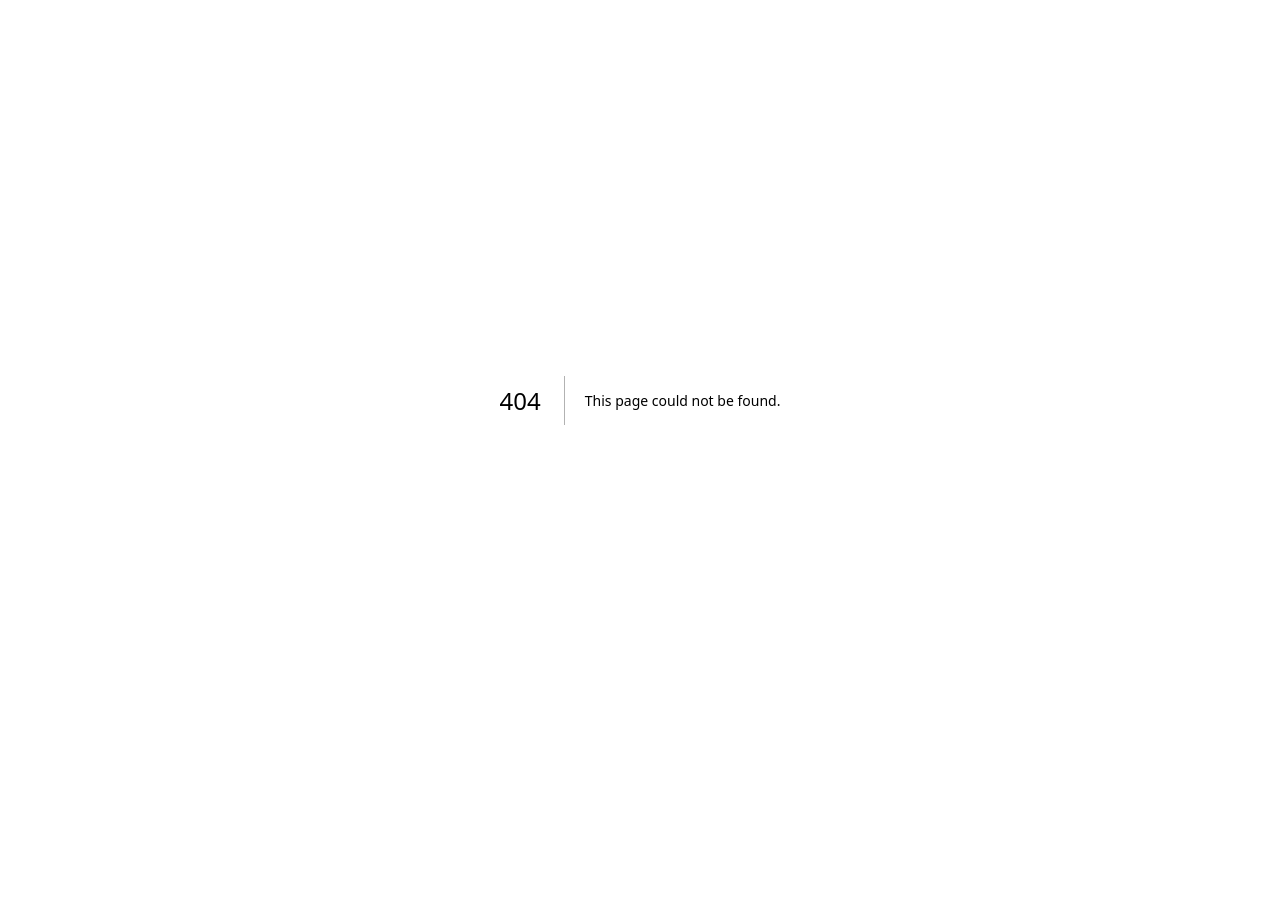
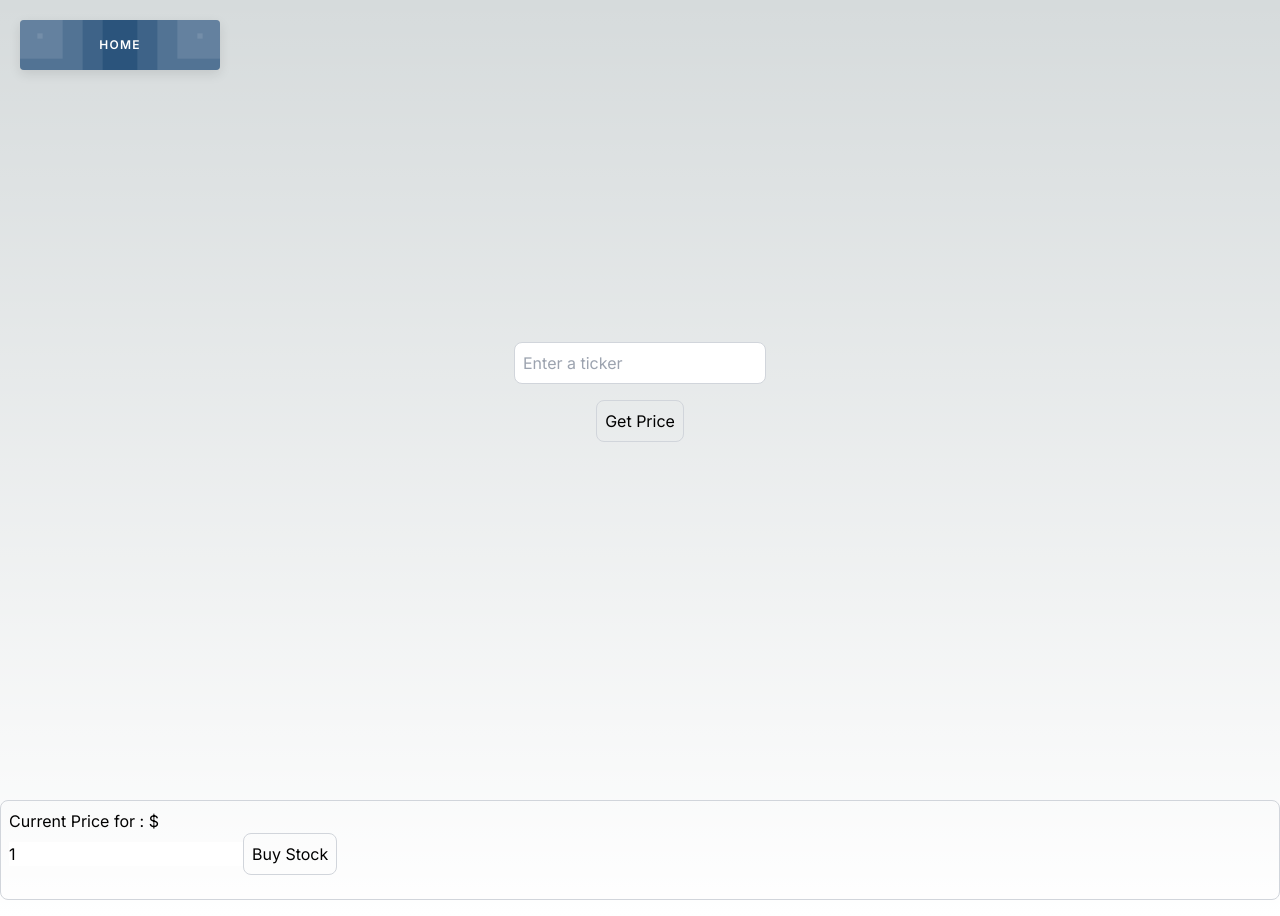
Before and after one commit to EMAlbright/tradingapp, a Next.js app: page /trade in a window 1280 px wide. Before the commit this address had no page. Before the commit the page ends 800 px from the top, so only its background shows below. Built offline with nearby package versions, Linux system fonts and the light colour scheme.

Commit message:
added buy, working on sell

```diff
--- a/src/app/api/users/buyStock/route.ts
+++ b/src/app/api/users/buyStock/route.ts
@@ -7,8 +7,9 @@ export async function POST(request: NextRequest){
     const{symbol, quantity} = await request.json();
     const userID = await getDataFromToken(request);
     const user = await User.findOne({_id:userID});
-
-    const finnhubRes =await fetch(`https://finnhub.io/api/v1/quote?symbol=${symbol}&token=${process.env.FINNHUB_API!}`);
+    const key = process.env.NEXT_PUBLIC_FINNHUB_API;
+    //fix key later
+    const finnhubRes =await fetch(`https://finnhub.io/api/v1/quote?symbol=${symbol}&token=${key}`);
     const stockData = await finnhubRes.json();
     const currPrice = stockData.c;
     const total = currPrice * quantity;
@@ -18,12 +19,21 @@ export async function POST(request: NextRequest){
     }
 
     user.balance -= total;
-    user.positions.push({
+
+    user.tradePositions.push({
         symbol,
         quantity,
-        purchasePrice: currPrice
+        price: currPrice
     });
+
     await user.save();
-
-    return NextResponse.json({ message: "Stock purchased successfully" });
+    console.log(user.balance);
+    return NextResponse.json({
+        balance: user.balance,
+        tradePosition: {
+            symbol: symbol,
+            quantity: quantity,
+            price: currPrice
+        }
+    });
 }
--- a/src/app/api/users/login/route.ts
+++ b/src/app/api/users/login/route.ts
@@ -39,7 +39,6 @@ export async function POST(request: NextRequest) {
         }
         //create token
         const token = await jwt.sign(tokenData, process.env.TOKEN_SECRET!, {expiresIn: "1d"})
-
         const response = NextResponse.json({
             message: "Login successful",
             sucess: true,
--- a/src/app/api/users/sellStock/route.ts
+++ b/src/app/api/users/sellStock/route.ts
@@ -0,0 +1,36 @@
+import { NextRequest, NextResponse } from "next/server";
+import { getDataFromToken } from "@/helpers/getDataFromToken";
+import User from "@/models/userModel";
+
+export async function POST(request: NextRequest){
+    const{symbol, quantity} = await request.json();
+    const userID = await getDataFromToken(request);
+    const user = await User.findOne({_id:userID});
+    const key = process.env.NEXT_PUBLIC_FINNHUB_API;
+    //fix key later
+    const finnhubRes =await fetch(`https://finnhub.io/api/v1/quote?symbol=${symbol}&token=${key}`);
+    const stockData = await finnhubRes.json();
+    const currPrice = stockData.c;
+    const sellTotal = currPrice * quantity;
+
+    user.balance += sellTotal;
+    //check if user has symbol in a position
+    // check if user has the quantity or less than in position
+    // if true, execute trade
+    user.tradePositions.push({
+        symbol,
+        quantity,
+        price: currPrice
+    });
+
+    await user.save();
+    console.log(user.balance);
+    return NextResponse.json({
+        balance: user.balance,
+        tradePosition: {
+            symbol: symbol,
+            quantity: quantity,
+            price: currPrice
+        }
+    });
+}
--- a/src/app/buyStock/page.tsx
+++ b/src/app/buyStock/page.tsx
@@ -3,6 +3,7 @@ import React, { useState } from "react";
 import axios from "axios";
 import { useRouter } from "next/navigation";
 import toast from "react-hot-toast";
+import { NextResponse } from "next/server";
 
 export default function BuyStockPage() {
     const [symbol, setSymbol] = useState("");
@@ -14,8 +15,11 @@ export default function BuyStockPage() {
     const fetchStockPrice = async () => {
         try {
             setLoading(true);
-            const response = await fetch(`https://finnhub.io/api/v1/quote?symbol=${symbol}&token=${process.env.FINNHUB_API!}`);
+            const key = process.env.NEXT_PUBLIC_FINNHUB_API;
+            //fix key later
+            const response = await fetch(`https://finnhub.io/api/v1/quote?symbol=${symbol}&token=${key}`);
             const data = await response.json();
+            console.log(data.c);
             setPrice(data.c);
         } catch (error) {
             console.error("Failed to fetch stock price", error);
@@ -25,10 +29,23 @@ export default function BuyStockPage() {
         }
     };
 
+    const onSellStock = async() => {
+        //check if user has symbol in a position
+    // check if user has the quantity or less than in position
+    // if true, execute trade
+        try{
+            setLoading(true);
+        }
+        catch(error: any){
+            return toast.error(error.response?.data?.error || "Stock purchase failed");
+
+        }
+    }
+
     const onBuyStock = async() => {
         try{
             setLoading(true);
-            const response = await axios.post("/api/buyStock", {symbol, quantity, price})
+            const response = await axios.post("/api/users/buyStock", {symbol, quantity, price})
             toast.success("Stock purchased!")
             router.push("/home")
         }
@@ -38,4 +55,38 @@ export default function BuyStockPage() {
             setLoading(false);
         }
     }
+
+    return(
+        <div className="mainContainer">
+            <div className="flex flex-col items-center justify-center min-h-screen py-2">
+            <input
+            className="p-2 border border-gray-300 rounded-lg mb-4"
+            type="text"
+            placeholder="Enter a ticker"
+            value={symbol}
+            onChange={(e) => setSymbol(e.target.value)}
+            />
+            <button onClick={fetchStockPrice}
+            className="p-2 border border-gray-300 rounded-lg mb-4">
+                Get Price
+            </button>
+            </div>
+            <div className="p-2 border border-gray-300 rounded-lg mb-4">
+                <p>Current Price for {symbol}: ${price}</p>
+                    <input
+                    type="number"
+                    min="1"
+                    placeholder="Enter a quantity"
+                    value={quantity}
+                    onChange={(e) => setQuantity(Number(e.target.value))}
+                    />
+                    <button
+                        onClick={onBuyStock}
+                        className="p-2 border border-gray-300 rounded-lg mb-4"
+                    >
+                    Buy Stock
+                    </button>
+            </div>
+        </div>
+    )
 }
--- a/src/app/home/page.tsx
+++ b/src/app/home/page.tsx
@@ -5,12 +5,13 @@ import React, { useState, useEffect } from 'react';
 import StockList from '../tradingview/page';
 import { useRouter } from "next/navigation";
 import Balance from '../userBalance/page';
+import axios from 'axios';
+import toast from 'react-hot-toast';
 
 export default function Home() {
 
   const [scrollPosition, setScrollPosition] = useState(0);
   const [loading, setLoading] = useState(false);
-  const [data, setData] = useState([]);
   const router = useRouter();
 
   const handleScroll = () => {
@@ -48,7 +49,7 @@ export default function Home() {
         </Link>
       </div>
       <div className="Trade">
-        <Link href="/Trade" className="Trade">
+        <Link href="/trade" className="Trade">
           Trade
         </Link>
       </div>
--- /dev/null
+++ b/src/app/trade/page.tsx
@@ -0,0 +1,22 @@
+"use client";
+import BuyStockPage from "../buyStock/page"
+import Router, { useRouter } from "next/navigation";
+import "./trade.css";
+
+export default function TradingPage() {
+    const router = useRouter();
+
+    const onHome = async() =>{
+        router.push("/home");
+    }
+
+    return(
+        <div className="trading-page">
+            <button className="homeButton" onClick={onHome}>
+                <i className="animation">
+                    </i>Home<i className="animation"></i>
+            </button>
+            < BuyStockPage/>
+        </div>
+    )
+}
--- /dev/null
+++ b/src/app/trade/trade.css
@@ -0,0 +1,41 @@
+.homeButton {
+    position: absolute;
+    top: 20px;
+    left: 20px;
+    outline: 0;
+    display: inline-flex;
+    justify-content: space-between;
+    background: #2b547c;
+    min-width: 200px;
+    border: 0;
+    border-radius: 4px;
+    box-shadow: 0 4px 12px rgba(0, 0, 0, .1);
+    box-sizing: border-box;
+    padding: 16px 20px;
+    color: #fff;
+    font-size: 12px;
+    font-weight: 600;
+    letter-spacing: 1.2px;
+    text-transform: uppercase;
+    overflow: hidden;
+    cursor: pointer;
+  }
+
+  .homeButton:hover {
+    opacity: .95;
+  }
+
+  .homeButton .animation {
+    border-radius: 100%;
+    animation: ripple 0.6s linear infinite;
+  }
+
+  @keyframes ripple {
+    0% {
+      box-shadow: 0 0 0 0 rgba(247, 247, 247, 0.1), 0 0 0 20px rgba(255, 255, 255, 0.1), 0 0 0 40px rgba(255, 255, 255, 0.1), 0 0 0 60px rgba(255, 255, 255, 0.1);
+    }
+
+    100% {
+      box-shadow: 0 0 0 20px rgba(255, 255, 255, 0.1), 0 0 0 40px rgba(255, 255, 255, 0.1), 0 0 0 60px rgba(255, 255, 255, 0.1), 0 0 0 80px rgba(255, 255, 255, 0);
+    }
+  }
--- a/src/models/userModel.js
+++ b/src/models/userModel.js
@@ -31,7 +31,7 @@ const userSchema = new mongoose.Schema({
         type: [{
             symbol: String,
             quantity: Number,
-            purchasePrice: Number
+            price: Number
           }],
         default: [],
     },
```
